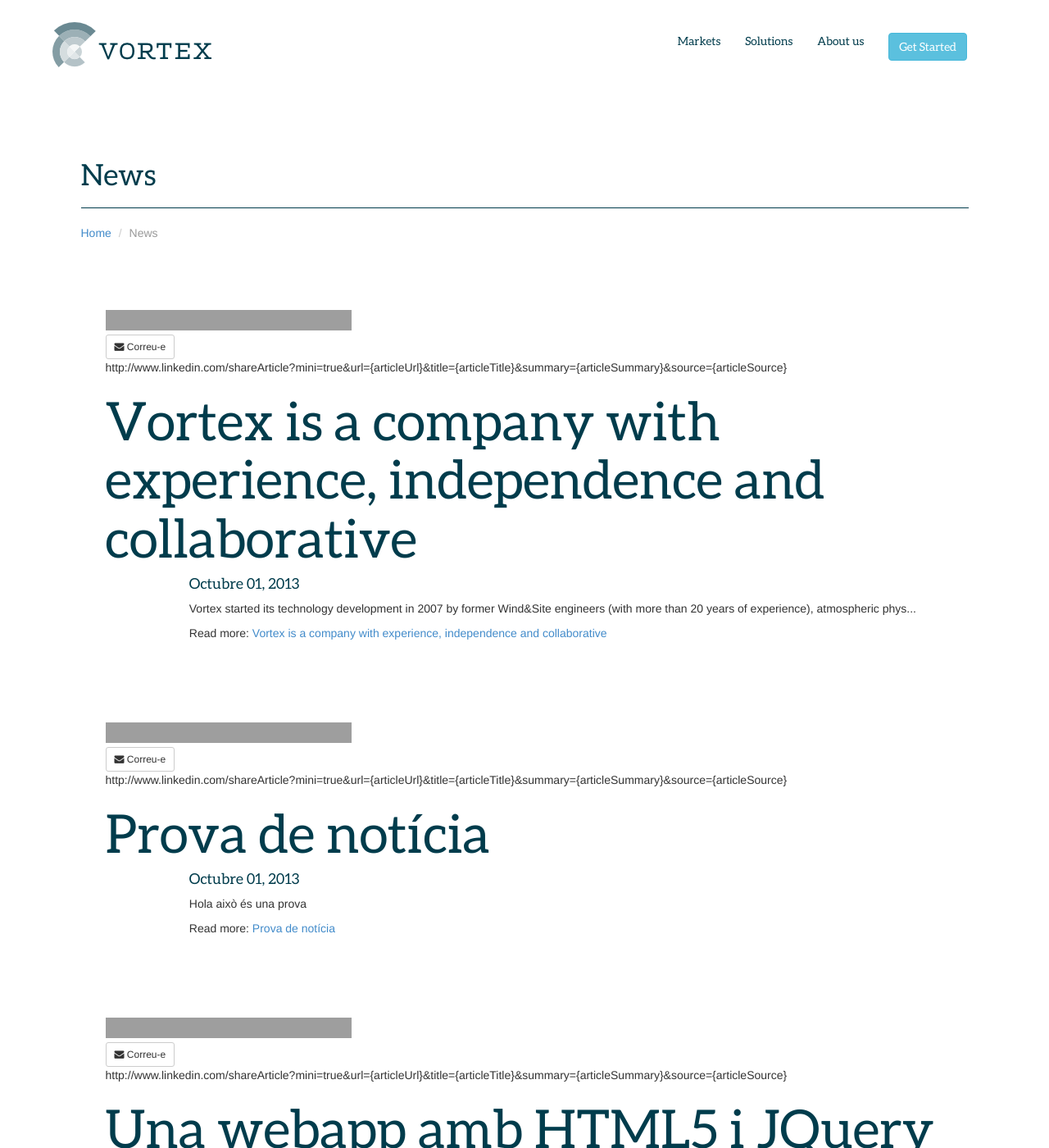
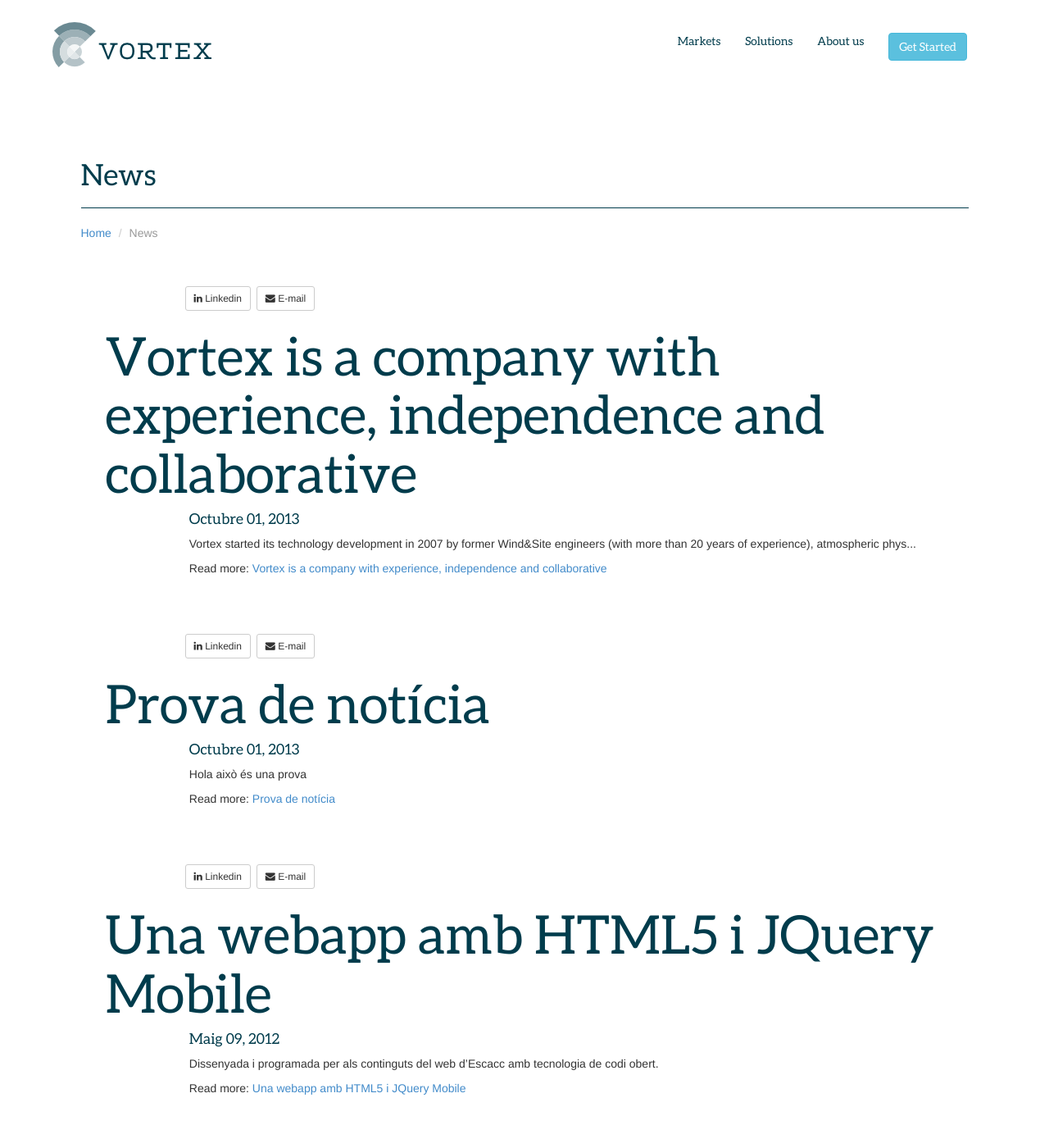
Before and after one commit to vortex-es/vortex-es.github.io, a Jekyll site: the page built from blog/index.html, in a window 1280 px wide and 1400 px high. Shown: the whole window at 82% size. Built offline with Jekyll 4.4.1, drawn with Linux system fonts in a browser that asks for light colours; Markdown is read by kramdown in place of the engine named in the settings; grey boxes are pictures that could not be loaded.

Commit message:
afegit compartir a linkedin.

```diff
--- a/_includes/social.html
+++ b/_includes/social.html
@@ -5,13 +5,14 @@
       <iframe class='twframe' allowtransparency='true' frameborder='0' scrolling='no' src='' via='Vortex.es' style='height:20px;'></iframe>
     </li>
     <li>
-      <iframe src='' class='inframe' frameborder='0' style='border:none; overflow:hidden; height:25px;' allowTransparency='true'></iframe>
+      <a href='http://www.linkedin.com/shareArticle?mini=true&url=http://www.vortex.es{{page.url | replace:"'","\'" | uri_escape}}&title={{page.title | replace:"'","\'" | uri_escape}}&summary={{page.excerpt | replace:"'","\'" | uri_escape}}&source=http://www.vortex.es' class='mailto btn btn-default btn-sm' title='Share on Linkedin' target="_blank"><span class='icon-linkedin icon-white'></span> Linkedin</a>
+      <!-- <iframe src='' class='inframe' frameborder='0' style='border:none; overflow:hidden; height:25px;' allowTransparency='true'></iframe> -->
     </li>
     <!-- <li>
       <iframe src='' class='fbframe' frameborder='0' style='border:none; overflow:hidden; height:25px;' allowTransparency='true'></iframe>
     </li> -->
     <li>
-      <a href='mailto:?subject={{page.title}} - Vortex.es&body=Voldria compartir aquest enllaç amb tu: http://www.vortex.es{{page.url}}' class='mailto btn btn-default btn-sm' title='Envia aquesta pàgina'><span class='icon-envelope icon-white'></span> Correu-e</a>
+      <a href='mailto:?subject={{page.title}} - Vortex.es&body=Voldria compartir aquest enllaç amb tu: http://www.vortex.es{{page.url}}' class='mailto btn btn-default btn-sm' title='Envia aquesta pàgina'><span class='icon-envelope icon-white'></span> E-mail</a>
     </li>
   </ul>
 </div>
@@ -27,7 +28,7 @@
       var url = $(this).parent().attr('data-url');
       var title = $(this).parent().attr('data-title');
 
-      $(this).find('.inframe').attr('src','https://www.facebook.com/plugins/like.php?href=vortex.es' + url + '&layout=button_count&show_faces=false&width=450&action=like&font&amp;colorscheme=light&amp;height=25&amp;xfbml=true;');
+      // $(this).find('.inframe').attr('src','http://www.linkedin.com/shareArticle?mini=true&url=http://www.vortex.es' + url + '&title=' + title + '&summary=' + excerpt + '&source=http://www.vortex.es');
 
       $(this).find('.fbframe').attr('src','https://www.facebook.com/plugins/like.php?href=vortex.es' + url + '&layout=button_count&show_faces=false&width=450&action=like&font&amp;colorscheme=light&amp;height=25&amp;xfbml=true;');
 
@@ -37,7 +38,7 @@
 
     }else{
 
-      $('.inframe').attr('src','https://www.facebook.com/plugins/like.php?href=vortex.es{{page.url | replace:"'","\'" | uri_escape}}&layout=button_count&show_faces=false&width=450&action=like&font&amp;colorscheme=light&amp;height=25&amp;xfbml=true;');
+      // $('.inframe').attr('src','http://www.linkedin.com/shareArticle?mini=true&url=http://www.vortex.es{{page.url | replace:"'","\'" | uri_escape}}&title={{page.title | replace:"'","\'" | uri_escape}}&summary={{page.excerpt | replace:"'","\'" | uri_escape}}&source=http://www.vortex.es');
 
       $('.fbframe').attr('src','https://www.facebook.com/plugins/like.php?href=vortex.es{{page.url | replace:"'","\'" | uri_escape}}&layout=button_count&show_faces=false&width=450&action=like&font&amp;colorscheme=light&amp;height=25&amp;xfbml=true;');
 
@@ -47,5 +48,3 @@
   });
 });
 </script>
-
-http://www.linkedin.com/shareArticle?mini=true&url={articleUrl}&title={articleTitle}&summary={articleSummary}&source={articleSource}
--- a/assets/css/app.css
+++ b/assets/css/app.css
@@ -533,9 +533,10 @@
 .social-share ul li {
 float: left;
 margin-bottom: 0!important;
+margin-right: .5em!important;
 }
 
-.social-share .twframe, .social-share .fbframe {
+.social-share .twframe, .social-share .fbframe, .social-share .inframe  {
 margin-top: 4px!important;
 width: 90px!important;
 }
```
